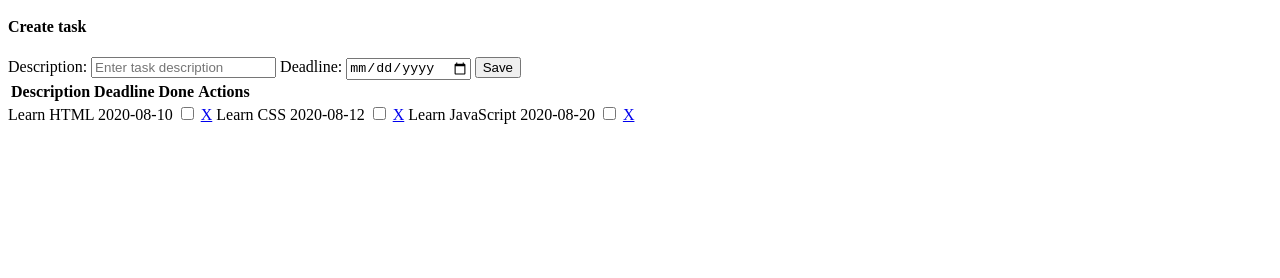
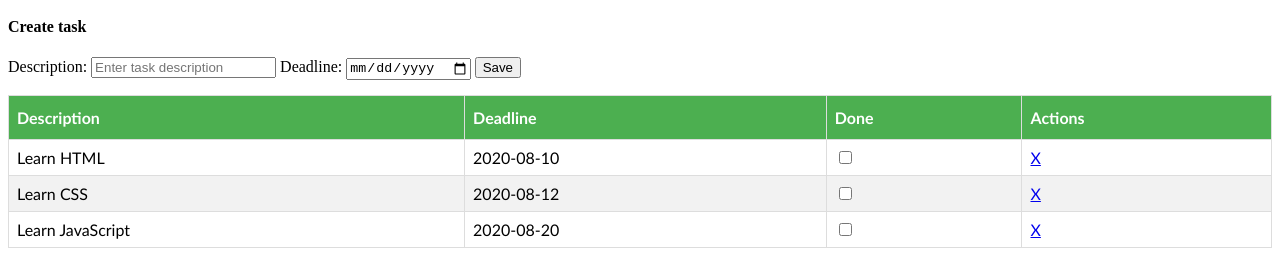
Before and after one commit to pescarualex/to-do-list-web-app, a plain HTML site: page index.html in a window 1280 px wide. Shown: the part 50-328 px from the top of the page. Drawn offline with Linux system fonts and the light colour scheme.

Commit message:
added styling for task table

```diff
--- /dev/null
+++ b/css/main.css
@@ -0,0 +1,27 @@
+#tasks {
+    font-family: "Trebuchet MS", Arial, Helvetica, sans-serif;
+    border-collapse: collapse;
+    width: 100%;
+    margin-top: 15px;
+}
+
+#tasks td, #tasks th {
+    border: 1px solid #ddd;
+    padding: 8px;
+}
+
+#tasks tr:nth-child(even){
+    background-color: #f2f2f2;
+}
+
+#tasks tr:hover {
+    background-color: #ddd;
+}
+
+#tasks th {
+    padding-top: 12px;
+    padding-bottom: 12px;
+    text-align: left;
+    background-color: #4CAF50;
+    color: white;
+}
--- a/index.html
+++ b/index.html
@@ -3,6 +3,9 @@
 <head>
     <meta charset="UTF-8">
     <title>To-Do List</title>
+
+    <link rel="stylesheet" type="text/css" href="css/main.css">
+
 </head>
 <body>
 <div id="main-content">
@@ -36,7 +39,6 @@
                 <th>Actions</th>
             </tr>
             </thead>
-        </table>
 
             <tbody>
             <tr>
@@ -60,6 +62,9 @@
                 <td><a href="#"  class="delete-link">X</a></td>
             </tr>
             </tbody>
+        </table>
+
+
 
     </div>
 
```
Lines whose indentation alone changed are shown as unchanged.
